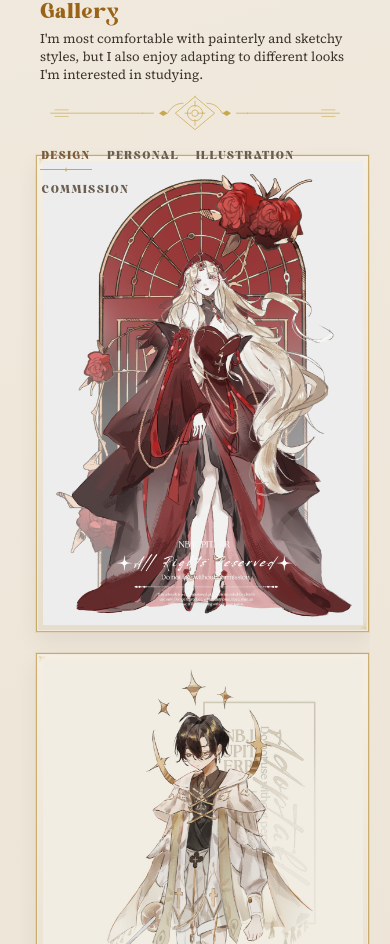
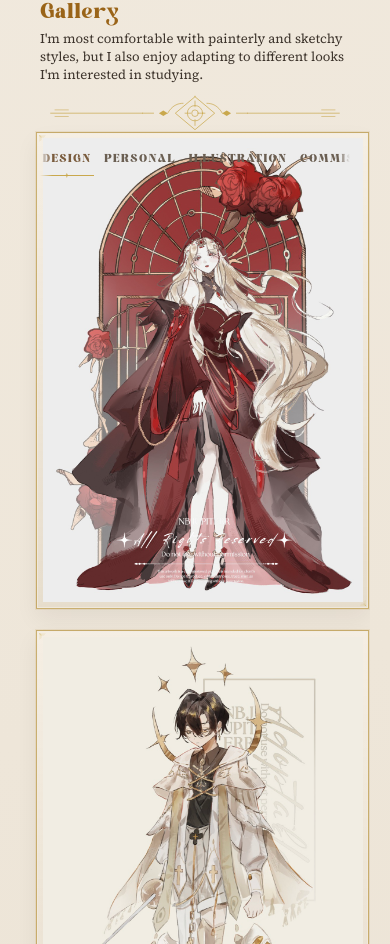
Before and after one commit to nbjupiterr/jupiter-portfolio, a React (Vite) app: page / in a window 390 px wide. Shown: the part 4472-5416 px from the top of the page. Built offline with nearby package versions, Linux system fonts and the light colour scheme.

Commit message:
fix: center wide panels on nav scroll and improve mobile tabs
Scroll horizontal sections to viewport center so Process no longer sits flush-left with Gallery peeking in, and make gallery category tabs a swipeable row on mobile.

```diff
--- a/src/App.tsx
+++ b/src/App.tsx
@@ -9,6 +9,7 @@ import { Navigation } from "./components/Navigation/Navigation";
 import { ProgressIndicator } from "./components/ProgressIndicator/ProgressIndicator";
 import { artworks, artworksByCategory, type Artwork } from "./data/artworks";
 import { useMediaQuery } from "./hooks/useMediaQuery";
+import { scrollPanelToSection } from "./utils/scrollPanelToSection";
 import { About } from "./sections/About/About";
 import { Contact } from "./sections/Contact/Contact";
 import { Gallery } from "./sections/Gallery/Gallery";
@@ -83,8 +84,7 @@ function App() {
 
     const container = scrollRef.current?.element;
     if (container && container.scrollWidth > container.clientWidth + 2) {
-      const left = target.offsetLeft;
-      container.scrollTo({ left: Math.max(0, left), behavior: "smooth" });
+      scrollPanelToSection(container, target, "smooth");
       return;
     }
 
--- a/src/components/Navigation/Navigation.module.css
+++ b/src/components/Navigation/Navigation.module.css
@@ -118,6 +118,11 @@
   border-bottom: 1px solid rgba(166, 139, 75, 0.2);
 }
 
+.mobileLink.active {
+  color: var(--ink);
+  border-bottom-color: var(--gold);
+}
+
 .mobileLink span {
   font-family: var(--font-display);
   color: var(--gold-muted);
--- a/src/sections/Gallery/Gallery.module.css
+++ b/src/sections/Gallery/Gallery.module.css
@@ -232,7 +232,33 @@
   .filters {
     margin-left: 0;
     justify-content: flex-start;
-    gap: 0.5rem 0.85rem;
+    flex-wrap: nowrap;
+    gap: 0.5rem;
+    width: 100%;
+    max-width: 100%;
+    overflow-x: auto;
+    overscroll-behavior-x: contain;
+    -webkit-overflow-scrolling: touch;
+    scroll-snap-type: x proximity;
+    scrollbar-width: none;
+    padding-bottom: 0.35rem;
+    mask-image: linear-gradient(
+      90deg,
+      transparent,
+      #000 0.75rem,
+      #000 calc(100% - 0.75rem),
+      transparent
+    );
+  }
+
+  .filters::-webkit-scrollbar {
+    display: none;
+  }
+
+  .filter {
+    flex: 0 0 auto;
+    scroll-snap-align: start;
+    padding: 0.35rem 0.15rem 0.45rem;
   }
 
   .row {
--- /dev/null
+++ b/src/utils/scrollPanelToSection.ts
@@ -0,0 +1,14 @@
+/** Scroll a horizontal panel so `section` is centered in the scroller viewport. */
+export function scrollPanelToSection(
+  scroller: HTMLElement,
+  section: HTMLElement,
+  behavior: ScrollBehavior = "smooth",
+) {
+  const max = scroller.scrollWidth - scroller.clientWidth;
+  const left =
+    section.offsetLeft + section.clientWidth / 2 - scroller.clientWidth / 2;
+  scroller.scrollTo({
+    left: Math.max(0, Math.min(max, left)),
+    behavior,
+  });
+}
```
